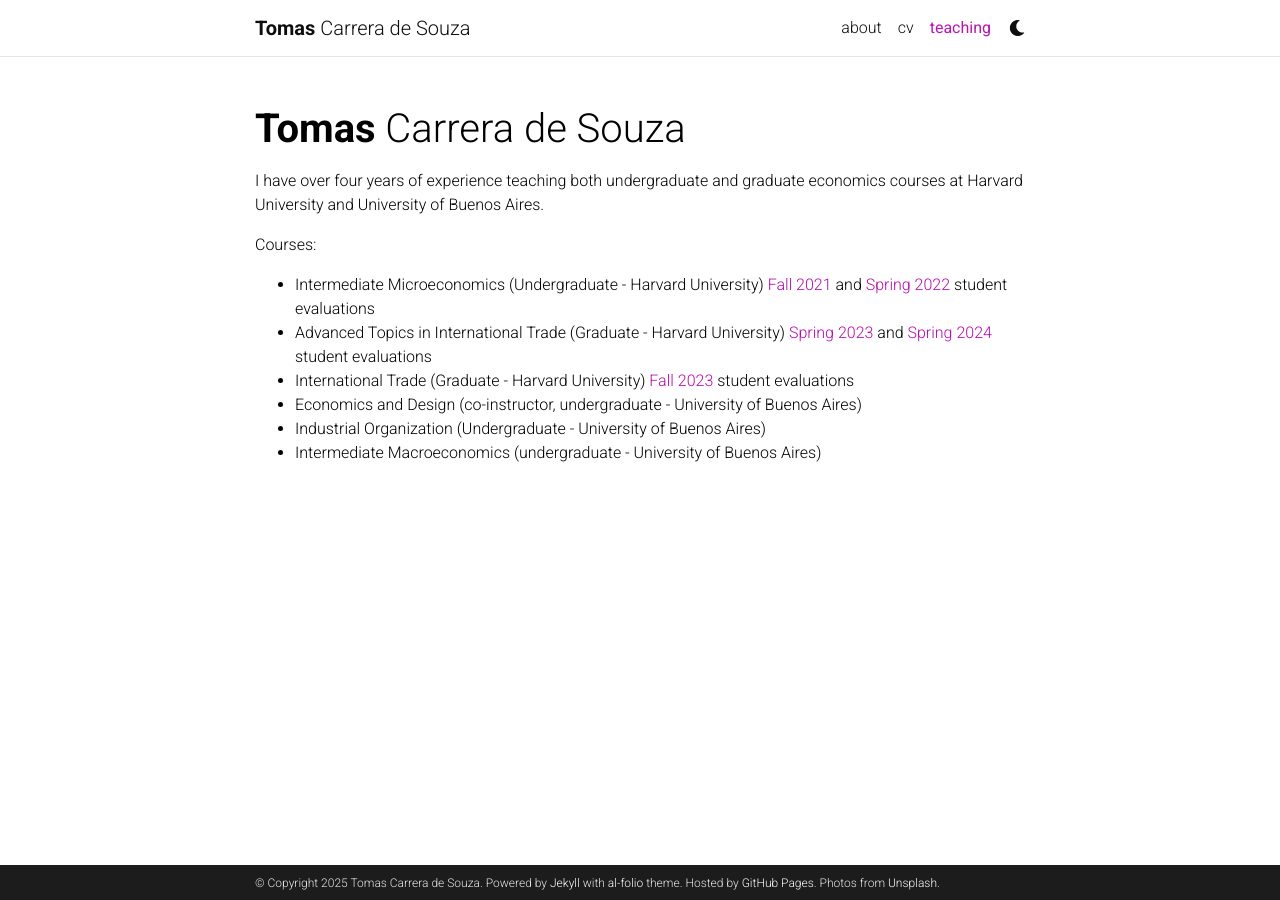
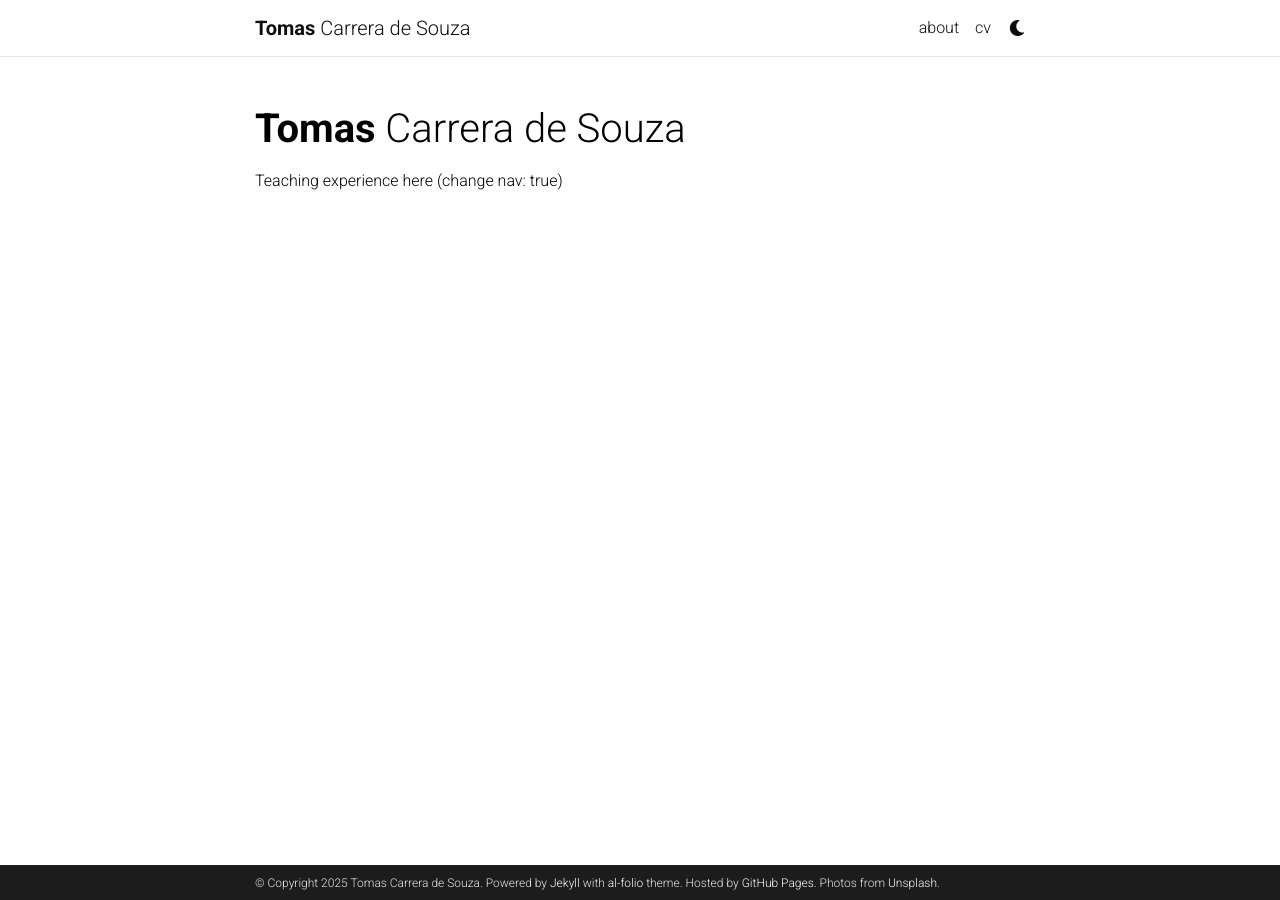
Before and after one commit to carreradesouza/carreradesouza.github.io, a Jekyll site: the page built from _pages/teaching.md, in a window 1280 px wide. Built offline with Jekyll 4.4.1, drawn with Linux system fonts in a browser that asks for light colours; comment, search, counter and statistics services are not loaded; a style sheet for code colours, icons or effects is not loaded.

Commit message:
Update teaching.md

```diff
--- a/_pages/teaching.md
+++ b/_pages/teaching.md
@@ -3,16 +3,9 @@ layout: about
 permalink:
 title: teaching
 description: x
-nav: true
+nav: false
 nav_order: 3
 ---
 
-I have over four years of experience teaching both undergraduate and graduate economics courses at Harvard University and University of Buenos Aires.
-
-Courses:
-- Intermediate Microeconomics (Undergraduate - Harvard University) <a href="/assets/pdf/ECON_1010A_Fall_2021.pdf" target="_blank"> Fall 2021  </a> and <a href="/assets/pdf/ECON_1010A_Spring_2022.pdf" target="_blank"> Spring 2022  </a> student evaluations
-- Advanced Topics in International Trade (Graduate - Harvard University) <a href="/assets/pdf/ECON_2535_Spring_2023.pdf" target="_blank"> Spring 2023 </a> and <a href="/assets/pdf/ECON_2535_Spring_2024.pdf" target="_blank"> Spring 2024 </a> student evaluations
-- International Trade (Graduate - Harvard University) <a href="/assets/pdf/ECON_2530A_Fall_2023.pdf" target="_blank"> Fall 2023 </a> student evaluations
-- Economics and Design (co-instructor, undergraduate - University of Buenos Aires)
-- Industrial Organization (Undergraduate - University of Buenos Aires)
-- Intermediate Macroeconomics (undergraduate - University of Buenos Aires)
+Teaching experience here
+(change nav: true)
```
